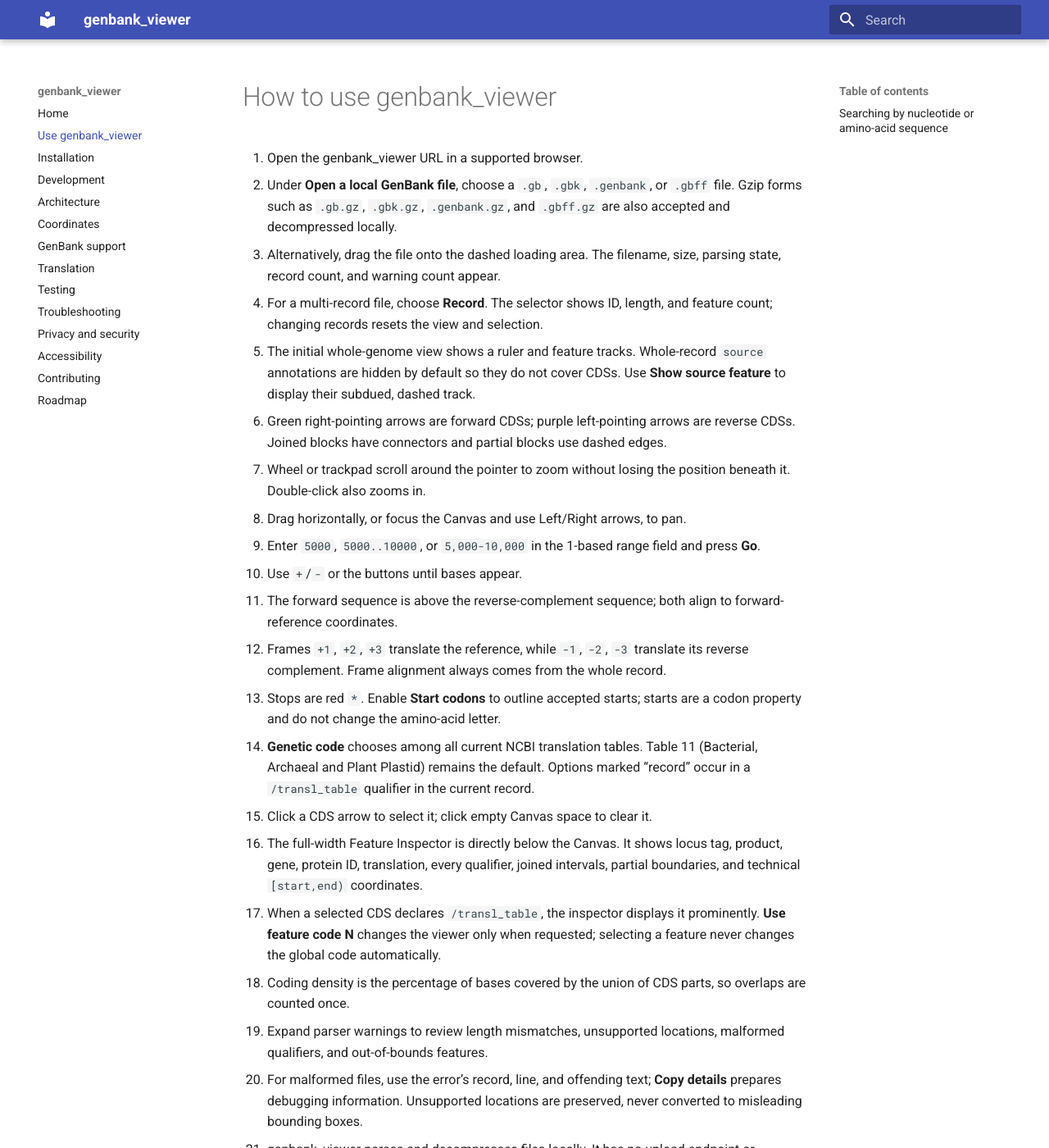
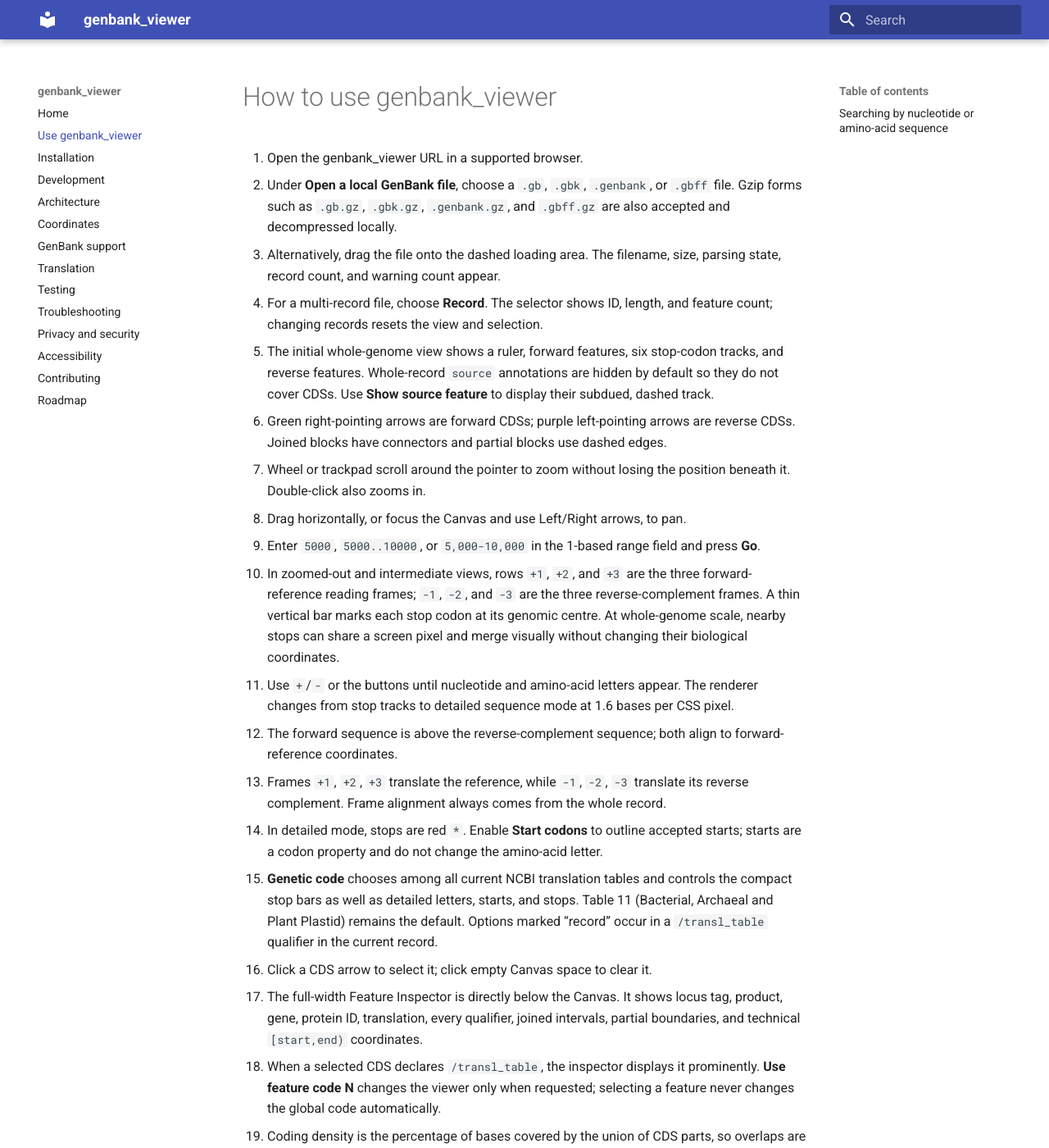
Before and after one commit to linsalrob/genbank_viewer, an MkDocs documentation site: the page built from docs/how-to-use-genbank_viewer.md, in a window 1280 px wide and 1400 px high. Shown: the whole window at 82% size. Built offline with MkDocs 1.6.1 and Material for MkDocs 9.7.7, drawn with Linux system fonts in a browser that asks for light colours.

Commit message:
docs: explain six-frame stop visualisation

```diff
--- a/docs/how-to-use-genbank_viewer.md
+++ b/docs/how-to-use-genbank_viewer.md
@@ -4,25 +4,30 @@
 2. Under **Open a local GenBank file**, choose a `.gb`, `.gbk`, `.genbank`, or `.gbff` file. Gzip forms such as `.gb.gz`, `.gbk.gz`, `.genbank.gz`, and `.gbff.gz` are also accepted and decompressed locally.
 3. Alternatively, drag the file onto the dashed loading area. The filename, size, parsing state, record count, and warning count appear.
 4. For a multi-record file, choose **Record**. The selector shows ID, length, and feature count; changing records resets the view and selection.
-5. The initial whole-genome view shows a ruler and feature tracks. Whole-record `source` annotations are hidden by default so they do not cover CDSs. Use **Show source feature** to display their subdued, dashed track.
+5. The initial whole-genome view shows a ruler, forward features, six stop-codon tracks, and reverse features. Whole-record `source` annotations are hidden by default so they do not cover CDSs. Use **Show source feature** to display their subdued, dashed track.
 6. Green right-pointing arrows are forward CDSs; purple left-pointing arrows are reverse CDSs. Joined blocks have connectors and partial blocks use dashed edges.
 7. Wheel or trackpad scroll around the pointer to zoom without losing the position beneath it. Double-click also zooms in.
 8. Drag horizontally, or focus the Canvas and use Left/Right arrows, to pan.
 9. Enter `5000`, `5000..10000`, or `5,000-10,000` in the 1-based range field and press **Go**.
-10. Use `+`/`-` or the buttons until bases appear.
-11. The forward sequence is above the reverse-complement sequence; both align to forward-reference coordinates.
-12. Frames `+1`, `+2`, `+3` translate the reference, while `-1`, `-2`, `-3` translate its reverse complement. Frame alignment always comes from the whole record.
-13. Stops are red `*`. Enable **Start codons** to outline accepted starts; starts are a codon property and do not change the amino-acid letter.
-14. **Genetic code** chooses among all current NCBI translation tables. Table 11 (Bacterial, Archaeal and Plant Plastid) remains the default. Options marked “record” occur in a `/transl_table` qualifier in the current record.
-15. Click a CDS arrow to select it; click empty Canvas space to clear it.
-16. The full-width Feature Inspector is directly below the Canvas. It shows locus tag, product, gene, protein ID, translation, every qualifier, joined intervals, partial boundaries, and technical `[start,end)` coordinates.
-17. When a selected CDS declares `/transl_table`, the inspector displays it prominently. **Use feature code N** changes the viewer only when requested; selecting a feature never changes the global code automatically.
-18. Coding density is the percentage of bases covered by the union of CDS parts, so overlaps are counted once.
-19. Expand parser warnings to review length mismatches, unsupported locations, malformed qualifiers, and out-of-bounds features.
-20. For malformed files, use the error’s record, line, and offending text; **Copy details** prepares debugging information. Unsupported locations are preserved, never converted to misleading bounding boxes.
-21. genbank_viewer parses and decompresses files locally. It has no upload endpoint or analytics call.
+10. In zoomed-out and intermediate views, rows `+1`, `+2`, and `+3` are the three forward-reference reading frames; `-1`, `-2`, and `-3` are the three reverse-complement frames. A thin vertical bar marks each stop codon at its genomic centre. At whole-genome scale, nearby stops can share a screen pixel and merge visually without changing their biological coordinates.
+11. Use `+`/`-` or the buttons until nucleotide and amino-acid letters appear. The renderer changes from stop tracks to detailed sequence mode at 1.6 bases per CSS pixel.
+12. The forward sequence is above the reverse-complement sequence; both align to forward-reference coordinates.
+13. Frames `+1`, `+2`, `+3` translate the reference, while `-1`, `-2`, `-3` translate its reverse complement. Frame alignment always comes from the whole record.
+14. In detailed mode, stops are red `*`. Enable **Start codons** to outline accepted starts; starts are a codon property and do not change the amino-acid letter.
+15. **Genetic code** chooses among all current NCBI translation tables and controls the compact stop bars as well as detailed letters, starts, and stops. Table 11 (Bacterial, Archaeal and Plant Plastid) remains the default. Options marked “record” occur in a `/transl_table` qualifier in the current record.
+16. Click a CDS arrow to select it; click empty Canvas space to clear it.
+17. The full-width Feature Inspector is directly below the Canvas. It shows locus tag, product, gene, protein ID, translation, every qualifier, joined intervals, partial boundaries, and technical `[start,end)` coordinates.
+18. When a selected CDS declares `/transl_table`, the inspector displays it prominently. **Use feature code N** changes the viewer only when requested; selecting a feature never changes the global code automatically.
+19. Coding density is the percentage of bases covered by the union of CDS parts, so overlaps are counted once.
+20. Expand parser warnings to review length mismatches, unsupported locations, malformed qualifiers, and out-of-bounds features.
+21. For malformed files, use the error’s record, line, and offending text; **Copy details** prepares debugging information. Unsupported locations are preserved, never converted to misleading bounding boxes.
+22. genbank_viewer parses and decompresses files locally. It has no upload endpoint or analytics call.
 
 Alternative nuclear tables 27, 28, and 31 include codons whose stop-versus-amino-acid meaning can depend on biological context. The viewer follows NCBI's conventional table row for bare-codon display; it does not model organism-specific termination context.
+
+![Whole-record view with six labelled stop-codon tracks](assets/low-zoom-stop-tracks.png)
+
+![Detailed view with nucleotide and six-frame amino-acid letters](assets/high-zoom-six-frames.png)
 
 ## Searching by nucleotide or amino-acid sequence
 
```
Also changed, not shown: README.md (+1 -1 lines), docs/accessibility.md (+1 -1 lines), docs/architecture.md (+8 -1 lines), docs/testing.md (+1 -1 lines), docs/troubleshooting.md (+4 -0 lines), docs/assets/high-zoom-six-frames.png (added), docs/assets/low-zoom-stop-tracks.png (added).
